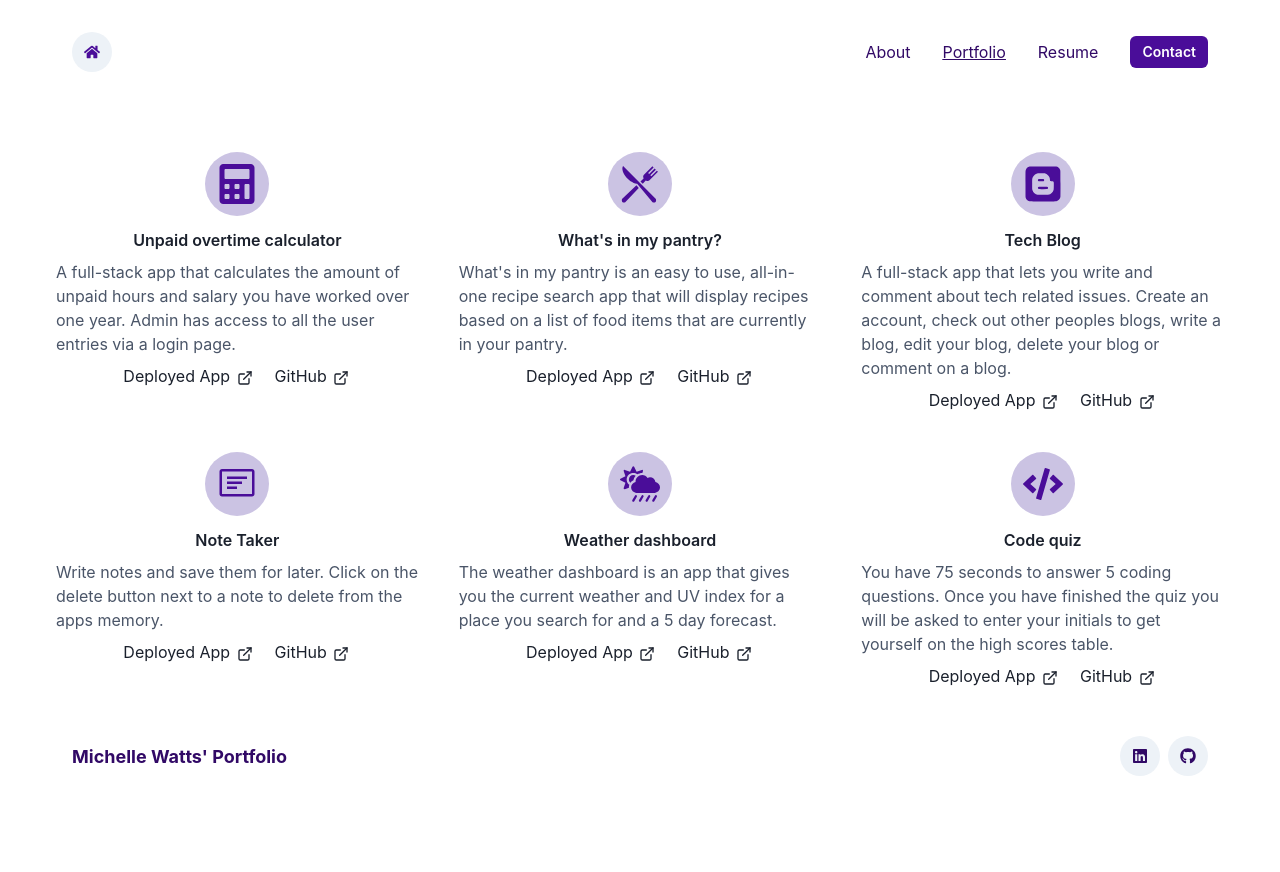
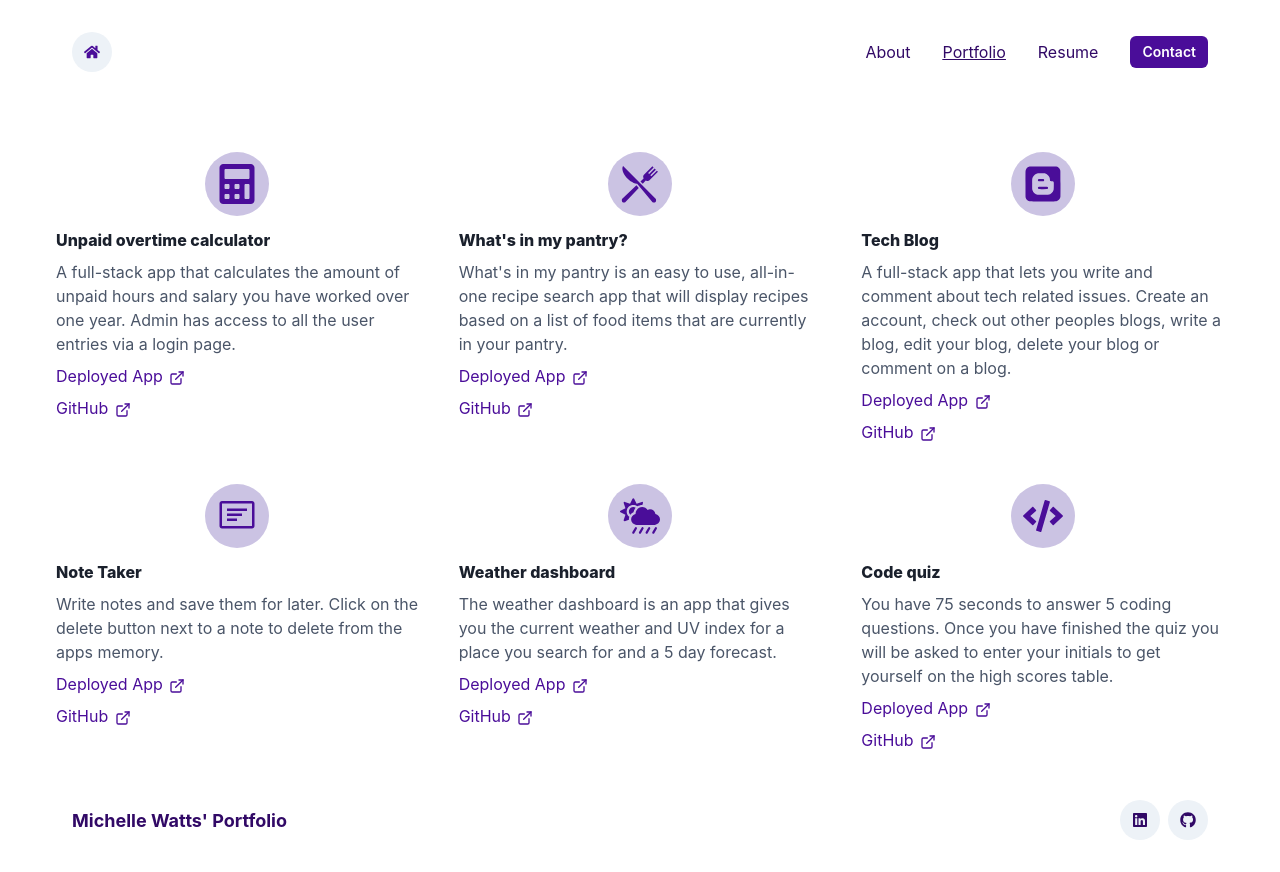
Before and after one commit to michellewatts20000/watts-react-portfolio-chakra, a React (Create React App) app: page /portfolio in a window 1280 px wide. Before the commit the page ends 808 px from the top, so only its background shows below. Built offline with nearby package versions, Linux system fonts and the light colour scheme.

Commit message:
colours and text centering

```diff
--- a/src/components/sections/Hero.js
+++ b/src/components/sections/Hero.js
@@ -1,5 +1,4 @@
 import React from "react";
-// import { Link } from "react-router-dom";
 import PropTypes from "prop-types";
 import {
   Box,
@@ -28,7 +27,7 @@ export default function Hero({
       justify={{ base: "center", md: "space-around", xl: "space-between" }}
       direction={{ base: "column-reverse", md: "row" }}
       wrap="no-wrap"
-      minH="70vh"
+      minH="65vh"
       px={8}
       mb={16}
       {...rest}
--- a/src/components/sections/Project.js
+++ b/src/components/sections/Project.js
@@ -19,23 +19,22 @@ const Feature = ({ title, text, icon, link1, link2 }) => {
         rounded={'full'}
         bg={'#CBC3E3'}
         mb={1}>
+
         {icon}
       </Flex>
       </Center>
-       <Center>
-      <Text fontWeight={600}>{title}</Text>
-      </Center>
-      <Center>
-      <Text color={'gray.600'}>{text}</Text>
-      </Center>
-      <Center>
-      <Link href={link1} mr="5" isExternal>
+
+      <Text textAlign={["center", "center", "left", "left"]} fontWeight={800}>{title}</Text>
+
+      <Text textAlign={["center", "center", "left", "left"]} color={'gray.600'}>{text}</Text>
+
+      <Link color={'#4a0d99'} textAlign={["center", "center", "left", "left"]} href={link1} mr="5" isExternal>
   Deployed App <ExternalLinkIcon mx="2px" />
 </Link>
-<Link href={link2} isExternal>
+<Link color={'#4a0d99'} textAlign={["center", "center", "left", "left"]} href={link2} isExternal>
   GitHub <ExternalLinkIcon mx="2px" />
 </Link>
-</Center>
+
 
 
     </Stack>
--- a/src/pages/About.js
+++ b/src/pages/About.js
@@ -14,6 +14,7 @@ export default function About() {
         ctaText2="GitHub"
         ctaLink2="https://github.com/michellewatts20000"
       />
+
     </MainPage>
   );
 }
```
